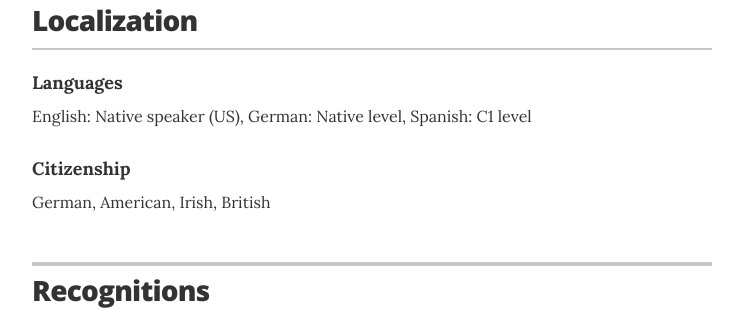
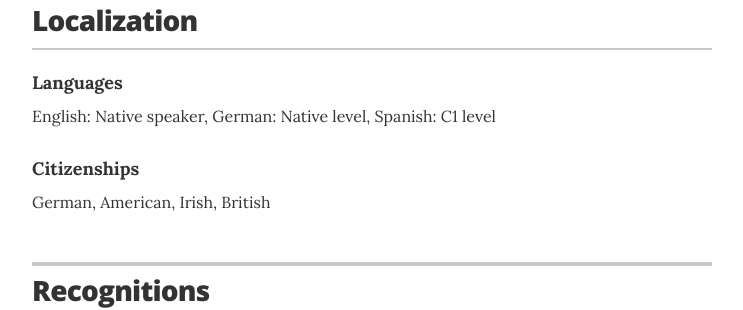
Before and after one commit to BrianInGermany/brian-profile, a Jekyll site: the page built from index.html, in a window 1280 px wide. Shown: the part 1149-1459 px from the top of the page, without its empty margins (268-1011 px from the left). Built offline with Jekyll 4.4.1, drawn with Linux system fonts in a browser that asks for light colours.

Commit message:
edit journeyman

```diff
--- a/_data/skills.yml
+++ b/_data/skills.yml
@@ -1,10 +1,10 @@
 # Skills
 # Organizational leadership
 - skill: Languages
-  description: "English: Native speaker (US), German: Native level, Spanish: C1 level"
+  description: "English: Native speaker, German: Native level, Spanish: C1 level"
 
 # # Communications strategy
-- skill: Citizenship
+- skill: Citizenships
   description: "German, American, Irish, British"
 
 # # Digital content development and creation
```
